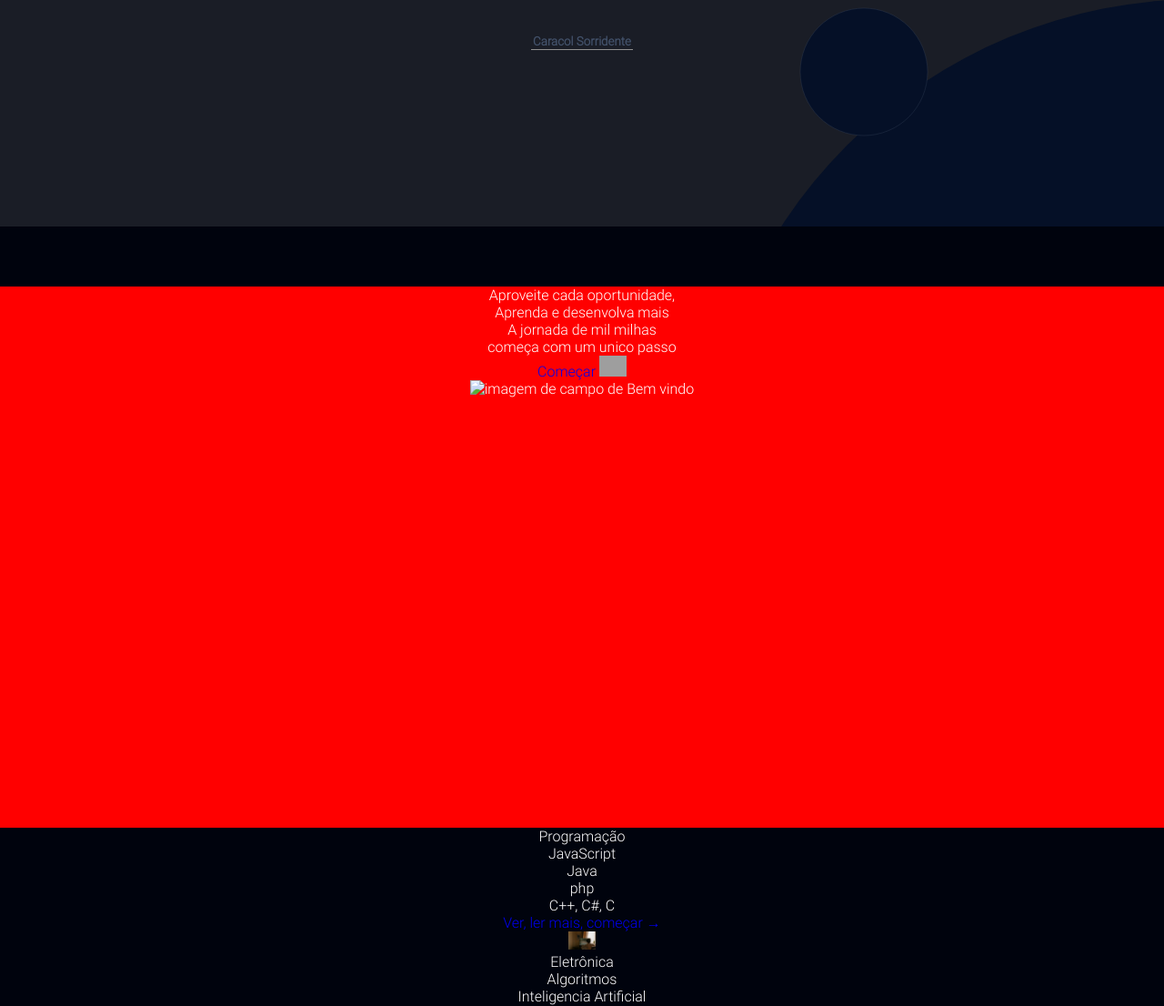
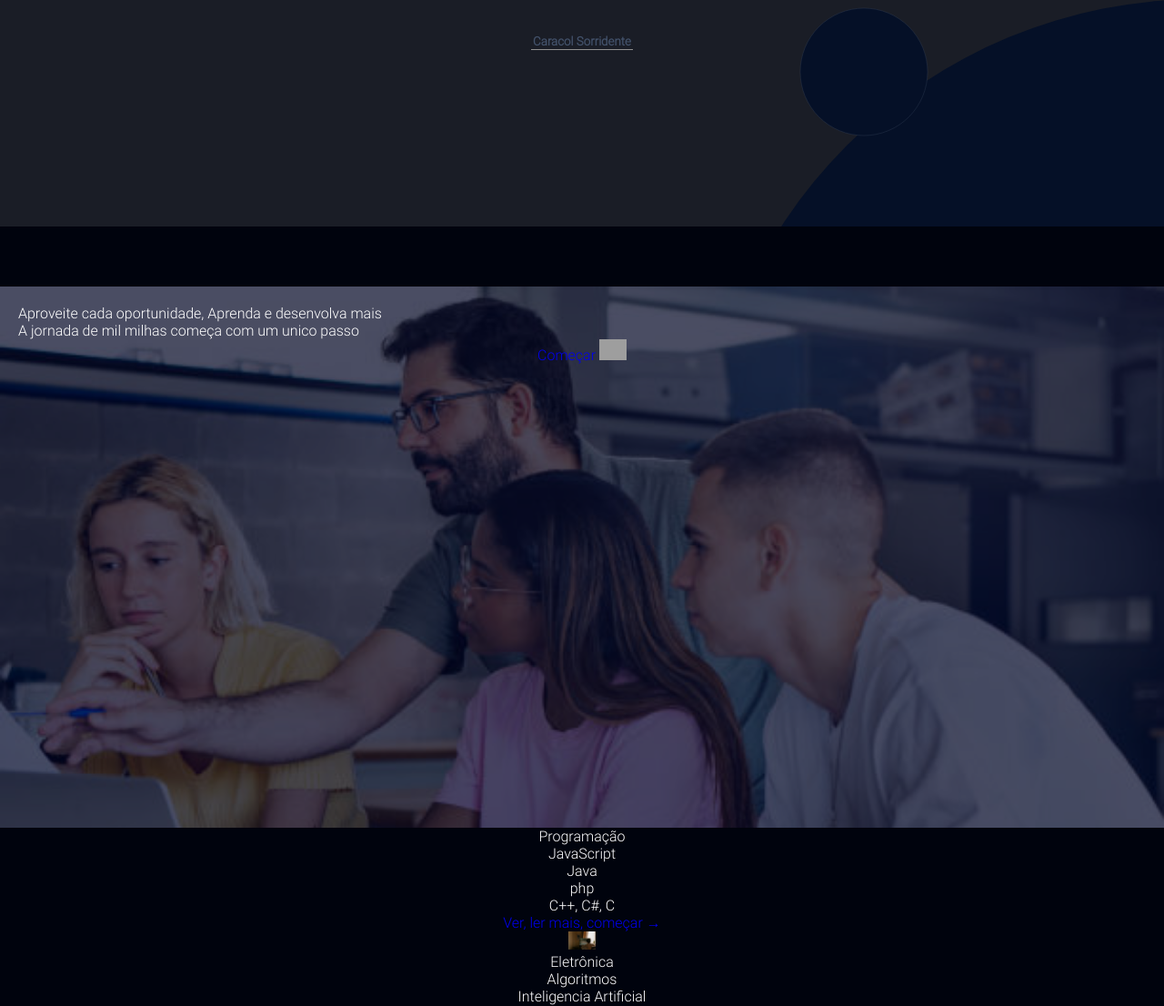
Before and after one commit to Rosalio26/projectos, a PHP site: page / in a window 1280 px wide. Shown: the part 601-1707 px from the top of the page at 91% size. Run offline with PHP 8.4, Linux system fonts and the light colour scheme; grey boxes are pictures that could not be loaded.

Commit message:
restr#0011

```diff
--- a/caracol/index.html
+++ b/caracol/index.html
@@ -94,9 +94,16 @@
             <div class="col-main">
                 <div class="one-main-itm">
                     <div class="txt-itm-mn">
-                        <p class="lema-zr">Aproveite cada oportunidade, <br> Aprenda e desenvolva mais</p>
-                        <p class="lema">A jornada de mil milhas <br> começa com um unico passo</p>
-                        <a href="./ownless/home-less.php" class="btn-lm">Começar <span><img class="btn-col-one" src="./midia/img/icon/seta-direita (1).png" alt=""></span></a>
+                        <div class="lema-cnt-txt">
+                            <p class="txt-lmz lema-zr">Aproveite cada oportunidade, Aprenda e desenvolva mais</p>
+                            <p class="txt-lmz lema">A jornada de mil milhas começa com um unico passo</p>
+                        </div>
+                        <a href="./ownless/home-less.php" class="btn-lm">
+                            <span>Começar</span>
+                            <span>
+                                <img class="btn-col-one" src="./midia/img/icon/seta-direita (1).png" alt="">
+                            </span>
+                        </a>
                     </div>
                     <div class="img-txt-mn">
                         <img class="itn-img" src="" alt="imagem de campo de Bem vindo">
--- a/caracol/style/index_style.css
+++ b/caracol/style/index_style.css
@@ -360,14 +360,28 @@ header > .sticky_1 > .svgs > .svg-stick_1 {
 
 .col-main {
     background-color: red;
-
+    background-image: url("../midia/img/wel-img-003.jpg");
+    background-repeat: no-repeat;
+    background-size: cover;
     height: 70vh;
     width: 100vw;
 }
 
-.one-main-itm {}
+.one-main-itm {
+    background-color: #000524b4;
+    height: 100%;
+    width: 100%;
+    padding: 20px;
+}
 
-.img-txt-mn {}
+.txt-lmz {
+    text-align: left;
+    text-wrap: wrap;
+}
+
+.img-txt-mn {
+    display: none;
+}
 
 
 /*TEMPORARIO*/
```
Also changed, not shown: caracol/midia/img/caracol_inteligente_logo.png (deleted), caracol/midia/img/caracol_inteligente_logo_classroom.png (deleted), caracol/midia/img/caracol_inteligente_logo_updated.png (deleted), caracol/midia/img/room_class_bgc.png (deleted), caracol/midia/img/wel-img-001.jpg (added), caracol/midia/img/wel-img-002.jpg (added), caracol/midia/img/wel-img-003.jpg (added).
